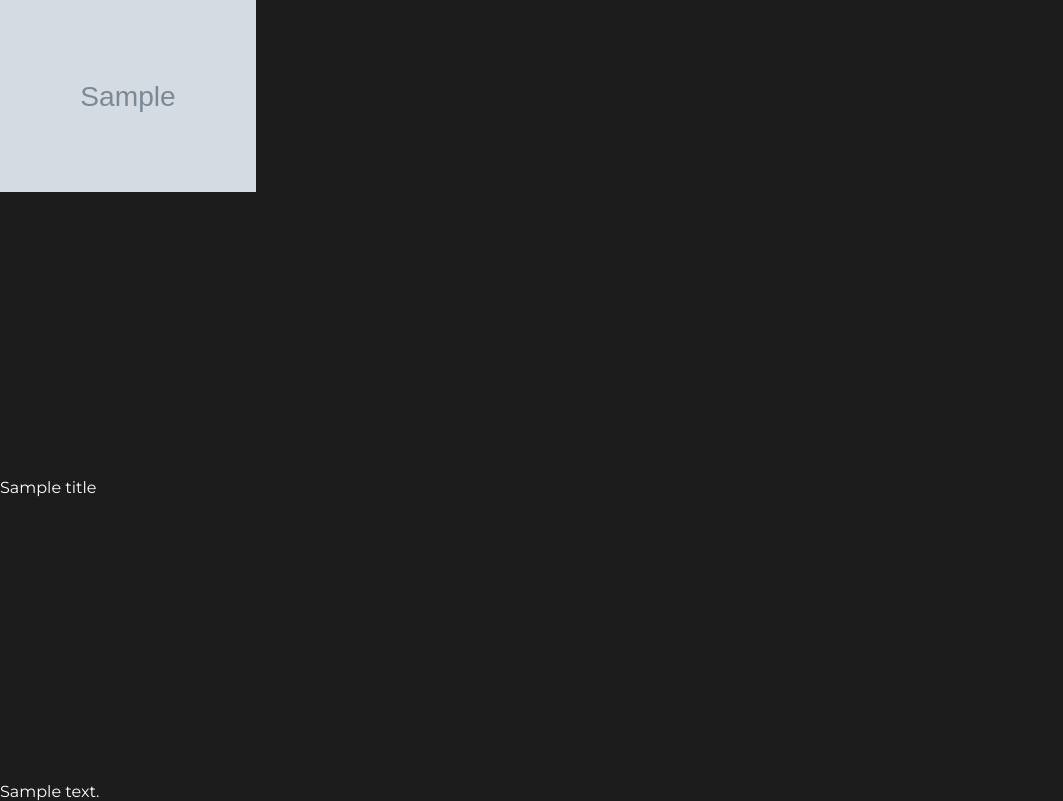
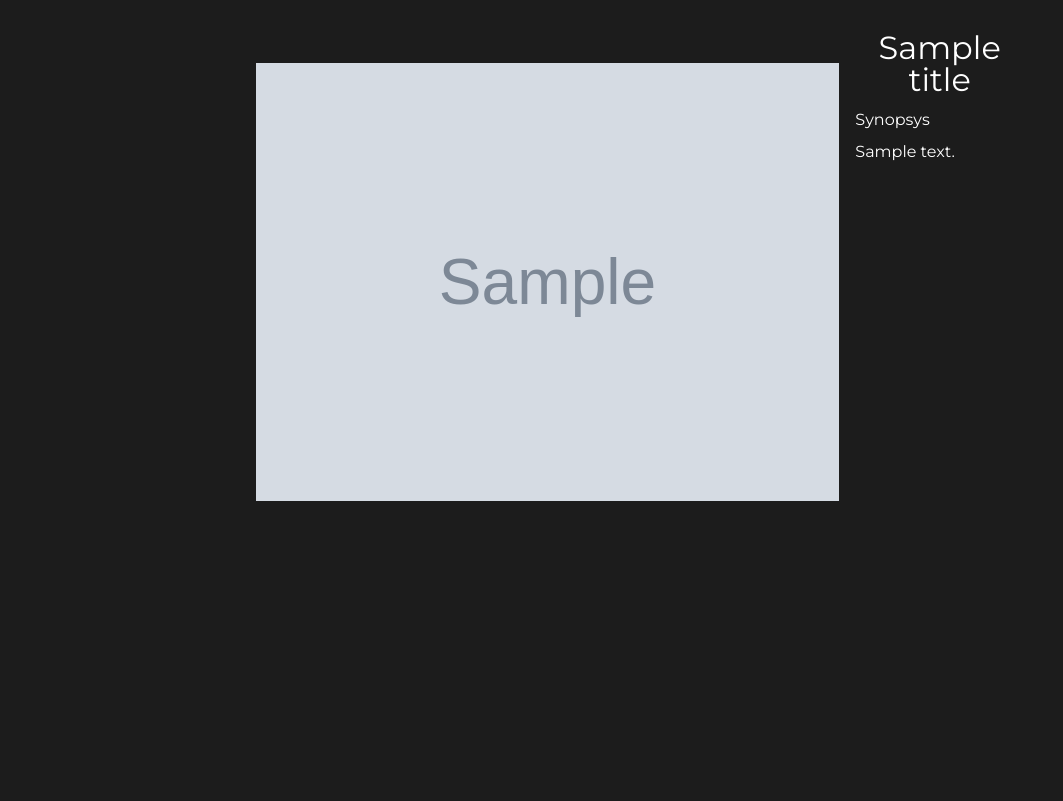
Before and after one commit to neoncargo/top-movies, a FastAPI app: template templates/movie.html.jinja in a window 1280 px wide. Shown: the whole page, without its empty margins (0-1063 px from the left). After the commit the page ends 501 px from the top, so only its background shows below. Run offline with FastAPI, Linux system fonts and the light colour scheme; the template is opened without the code that fills it: most values are stand-ins (such as "Sample title", 1, 10 or a date in 2020); grey boxes marked "Sample" are stand-in pictures; style sheets or scripts are compiled from the project's sources.

Commit message:
wip [frontend] movie page

```diff
--- /dev/null
+++ b/sass/common/img-section.scss
@@ -0,0 +1,11 @@
+.img-section {
+    height: 90%;
+    width: 100%;
+    display: flex;
+    justify-content: center;
+
+    img {
+        object-fit: contain;
+        max-width: 100%;
+    }
+}
--- a/sass/index/movie-card.scss
+++ b/sass/index/movie-card.scss
@@ -53,18 +53,6 @@
             background-color: brown;
         }
 
-        .img-section {
-            height: 90%;
-            width: 100%;
-            display: flex;
-            justify-content: center;
-
-            img {
-                object-fit: contain;
-                max-width: 100%;
-            }
-        }
-
         p {
             margin-top: 1em;
             text-align: center;
--- /dev/null
+++ b/sass/movie.scss
@@ -0,0 +1,22 @@
+.page-content {
+    width: 60%;
+    margin: 0 auto;
+    padding: 2em 0;
+
+    display: flex;
+    justify-content: center;
+    gap: 1em;
+
+
+
+    .img-section {
+        height: 500px;
+    }
+
+    .movie-text-section {
+        display: flex;
+        flex-direction: column;
+        gap: 1em;
+    }
+
+}
--- a/sass/style.scss
+++ b/sass/style.scss
@@ -9,8 +9,12 @@
 
 @use 'common/header-footer';
 
+@use 'common/img-section.scss';
+
 @use 'index/index';
 @use 'index/movie-card';
+
+@use 'movie.scss';
 
 @use 'forms/form-section';
 
--- a/templates/movie.html.jinja
+++ b/templates/movie.html.jinja
@@ -18,10 +18,22 @@
 
     <!--# include file="/include_header.html" -->
 
-    <img src="{{ image_url }}" alt="" style="width: 20%;">
-    <p>{{ title }}</p>
-    <p>{{ description }}</p>
+    <div class="page-content">
 
+        <div class="poster-section">
+            <div class="img-section">
+                <img src="{{ image_url }}" alt="">
+            </div>
+        </div>
+
+        <div class="movie-text-section">
+            <h1>{{ title }}</h1>
+
+            <h2>Synopsys</h2>
+            <p>{{ description }}</p>
+
+        </div>
+    </div>
 
     <!--# include file="/include_footer.html" -->
 
```
